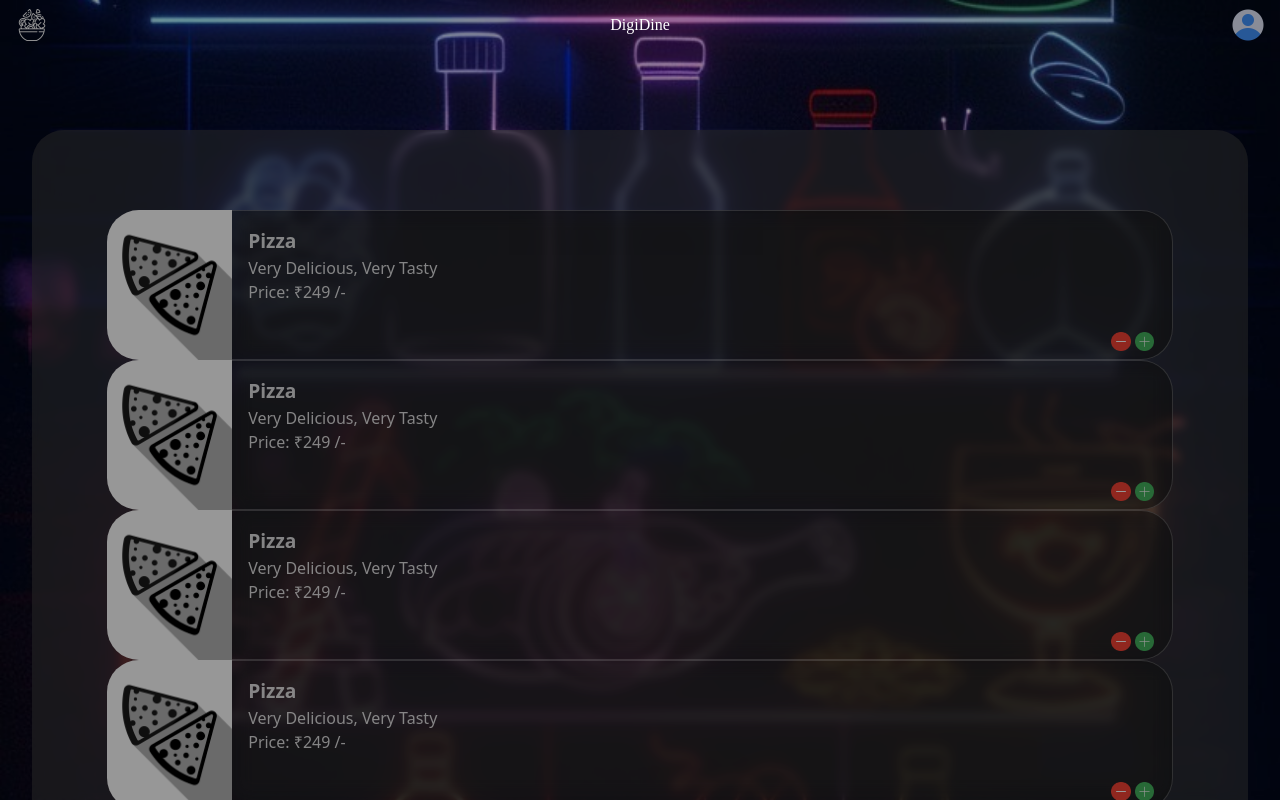
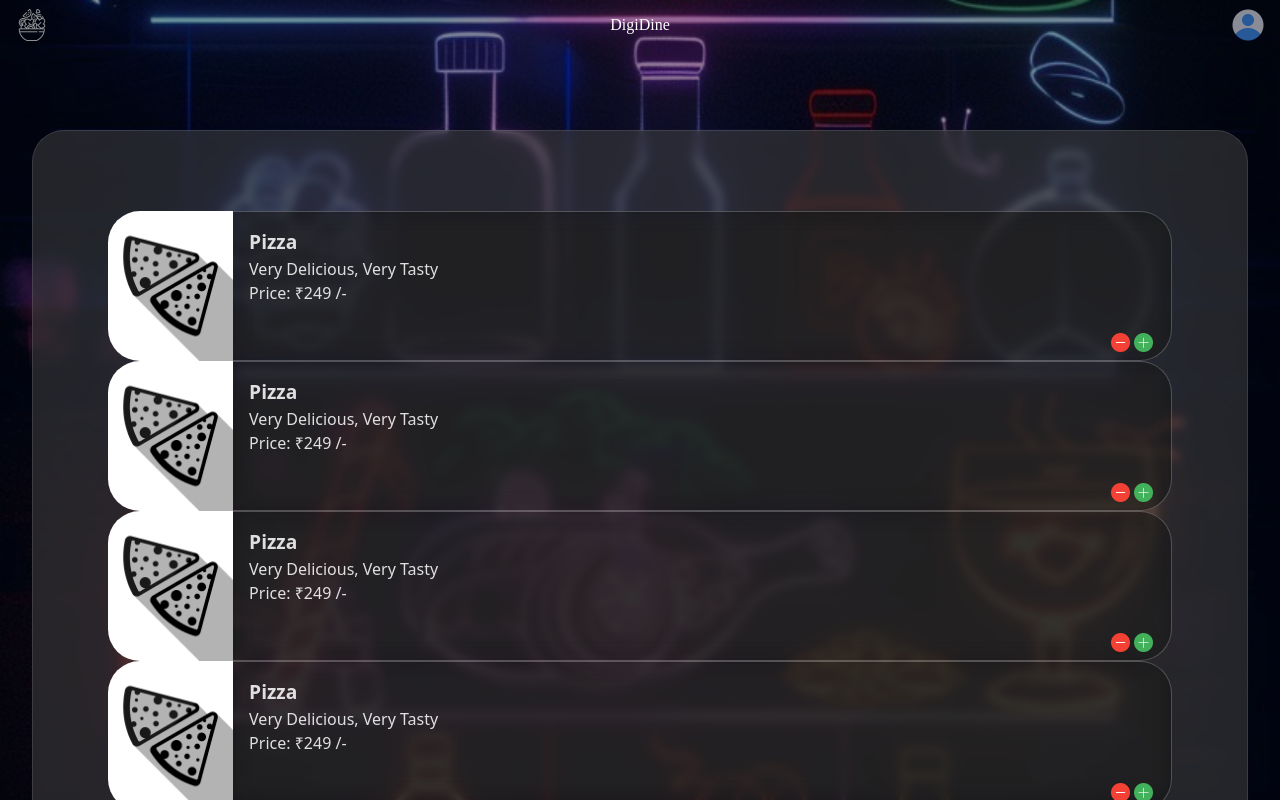
Before and after one commit to VaiBrahma/OrderEase, a React (Vite) app in the folder frontend/: page /user in a window 1280 px wide. Built offline with nearby package versions, Linux system fonts and the light colour scheme; a web font is replaced by a local one.

Commit message:
small changes

```diff
--- a/frontend/src/pages/Layout/Layout.module.css
+++ b/frontend/src/pages/Layout/Layout.module.css
@@ -33,4 +33,5 @@ html, body {
   .contentWrapper {
     flex-grow: 1;
     overflow-y: auto;
+    z-index: 1;
   }
--- a/frontend/src/pages/User/User.module.css
+++ b/frontend/src/pages/User/User.module.css
@@ -6,4 +6,5 @@
   margin-top: 5em;
   border-radius: 2em 2em 0 0;
   padding: 5em 1em;
+  border: 1px solid #ffffff1c
 }
```
